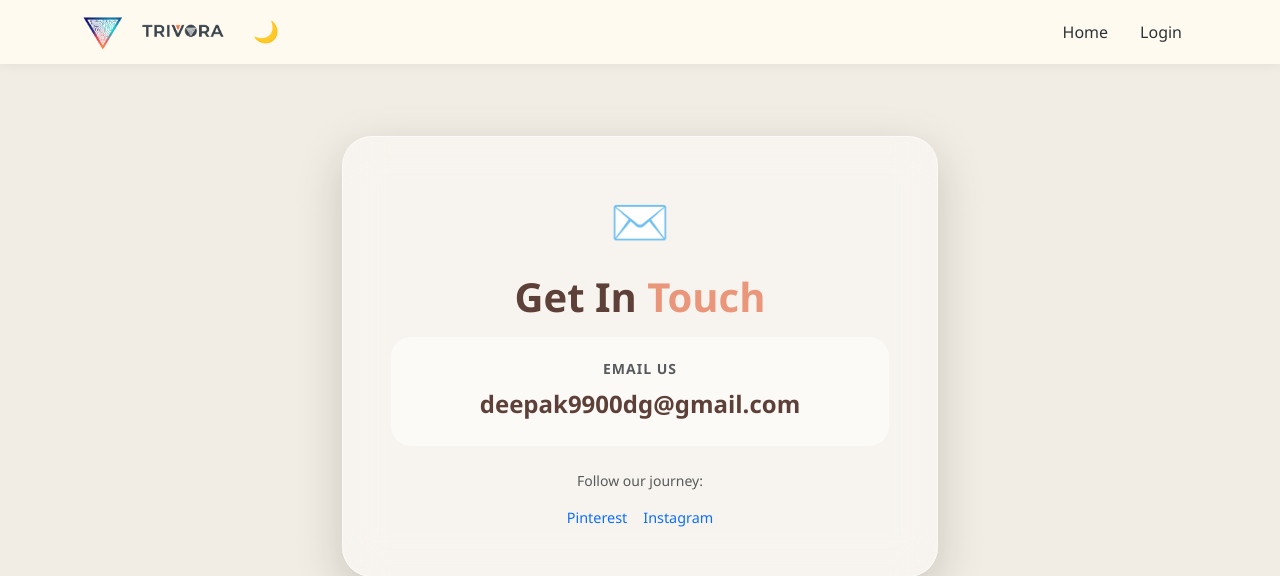
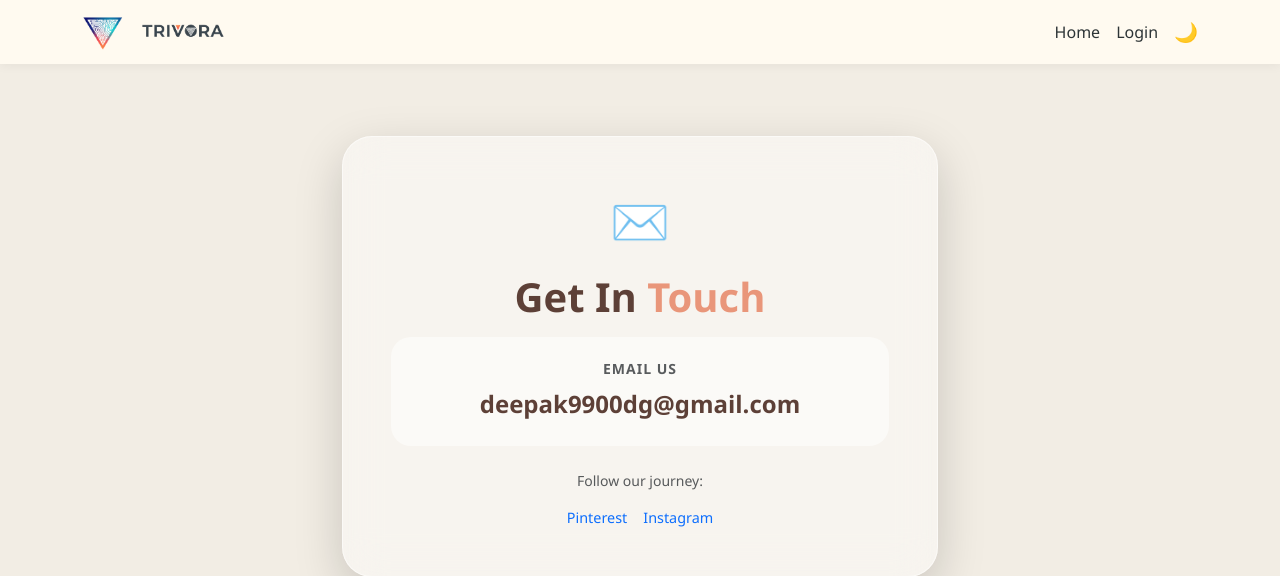
Before and after one commit to deepak9900dg/TRIVORA, a Flask app: page /contact in a window 1280 px wide. Shown: the top 576 px of the page. Run offline with Flask 3, Linux system fonts and the light colour scheme.

Commit message:
Update base.html

```diff
--- a/templates/base.html
+++ b/templates/base.html
@@ -1,5 +1,6 @@
 <!DOCTYPE html>
-<html lang="hi"> <head>
+<html lang="hi">
+<head>
     <script async src="https://www.googletagmanager.com/gtag/js?id=G-1G407RQJTJ"></script>
     <script>
       window.dataLayer = window.dataLayer || [];
@@ -13,7 +14,9 @@
     <meta charset="UTF-8">
     <meta name="viewport" content="width=device-width, initial-scale=1.0">
     <meta http-equiv="content-language" content="hi, en">
-    <meta name="robots" content="index, follow"> <title>Trivora - Learn & Grow</title>
+    <meta name="robots" content="index, follow">
+
+    <title>Trivora - Learn & Grow</title>
     <meta name="description" content="Trivora - A platform to learn professional skills and growth mindset.">
     <link rel="icon" type="image/png" href="{{ url_for('static', filename='logo.png') }}">
 
@@ -38,23 +41,23 @@
         /* FULL PAGE POST (Margins zero karne ke liye) */
         .full-page-post { width: 100vw !important; margin-left: calc(-50vw + 50%); padding: 0 !important; overflow: hidden; }
 
-        /* FANCY COMPACT TRANSLATE BUTTON */
-        #google_translate_element { display: inline-block; vertical-align: middle; }
+        /* FANCY COMPACT TRANSLATE BUTTON (Fancy Circle) */
+        #google_translate_element { display: inline-block; vertical-align: middle; margin-right: 10px; }
         .goog-te-gadget-simple {
             background-color: #ff8a65 !important;
             border: none !important;
-            padding: 6px !important;
+            padding: 5px !important;
             border-radius: 50% !important;
-            width: 38px !important;
-            height: 38px !important;
+            width: 32px !important;
+            height: 32px !important;
             display: flex !important;
             align-items: center;
             justify-content: center;
             cursor: pointer;
-            box-shadow: 0 2px 5px rgba(0,0,0,0.1);
+            box-shadow: 0 2px 4px rgba(0,0,0,0.1);
         }
         .goog-te-gadget-simple img, .goog-te-menu-value span, .goog-te-gadget-icon { display: none !important; }
-        .goog-te-gadget-simple::before { content: '文'; color: white; font-weight: bold; font-size: 16px; }
+        .goog-te-gadget-simple::before { content: '文'; color: white; font-weight: bold; font-size: 13px; }
         .goog-te-banner-frame { display: none !important; }
 
         /* Dark Mode fixes */
@@ -62,7 +65,6 @@
         body.dark-mode .navbar { background-color: #1e1e1e !important; border-bottom: 1px solid #333; }
         body.dark-mode .navbar-brand { color: #ffffff !important; }
 
-        /* Buttons Alignment Fix */
         .nav-link { color: #2d3436 !important; }
         body.dark-mode .nav-link { color: white !important; }
     </style>
@@ -70,29 +72,30 @@
 <body>
 
 <nav class="navbar navbar-expand-lg sticky-top mb-4">
-    <div class="container d-flex align-items-center justify-content-between">
+    <div class="container">
         <a class="navbar-brand notranslate" href="{{ url_for('home') }}">
             <img src="{{ url_for('static', filename='logo.png') }}" alt="Trivora Logo" style="height: 38px; width: auto;">
             <img src="{{ url_for('static', filename='text.png') }}" alt="TRIVORA" style="height: 20px; width: auto; margin-left: 10px;" class="d-none d-sm-block">
         </a>
 
-        <div class="d-flex align-items-center">
-            <div id="google_translate_element" class="me-2"></div>
-            <button id="darkModeToggle" class="btn btn-sm p-0 me-2" style="font-size: 1.3rem;">🌙</button>
-            <button class="navbar-toggler" type="button" data-bs-toggle="collapse" data-bs-target="#navbarNav">
-                <span class="navbar-toggler-icon" style="width: 18px; height: 18px;"></span>
-            </button>
-        </div>
+        <button class="navbar-toggler" type="button" data-bs-toggle="collapse" data-bs-target="#navbarNav">
+            <span class="navbar-toggler-icon" style="width: 18px; height: 18px;"></span>
+        </button>
 
         <div class="collapse navbar-collapse" id="navbarNav">
-            <div class="navbar-nav ms-auto text-end">
-                <a class="nav-link px-3 fw-medium" href="{{ url_for('home') }}">Home</a>
+            <div class="navbar-nav ms-auto align-items-center">
+
+                <div id="google_translate_element"></div>
+
+                <a class="nav-link px-2 fw-medium" href="{{ url_for('home') }}">Home</a>
                 {% if session.get('user') %}
-                    <a class="nav-link px-3 fw-medium" href="{{ url_for('upload') }}">Create</a>
-                    <a class="nav-link px-3 fw-medium text-danger" href="{{ url_for('logout') }}">Logout</a>
+                    <a class="nav-link px-2 fw-medium" href="{{ url_for('upload') }}">Create</a>
+                    <a class="nav-link px-2 fw-medium text-danger" href="{{ url_for('logout') }}">Logout</a>
                 {% else %}
-                    <a class="nav-link px-3 fw-medium" href="{{ url_for('login') }}">Login</a>
+                    <a class="nav-link px-2 fw-medium" href="{{ url_for('login') }}">Login</a>
                 {% endif %}
+
+                <button id="darkModeToggle" class="btn btn-sm p-0 ms-2" style="font-size: 1.2rem; border:none; background:none;">🌙</button>
             </div>
         </div>
     </div>
```
